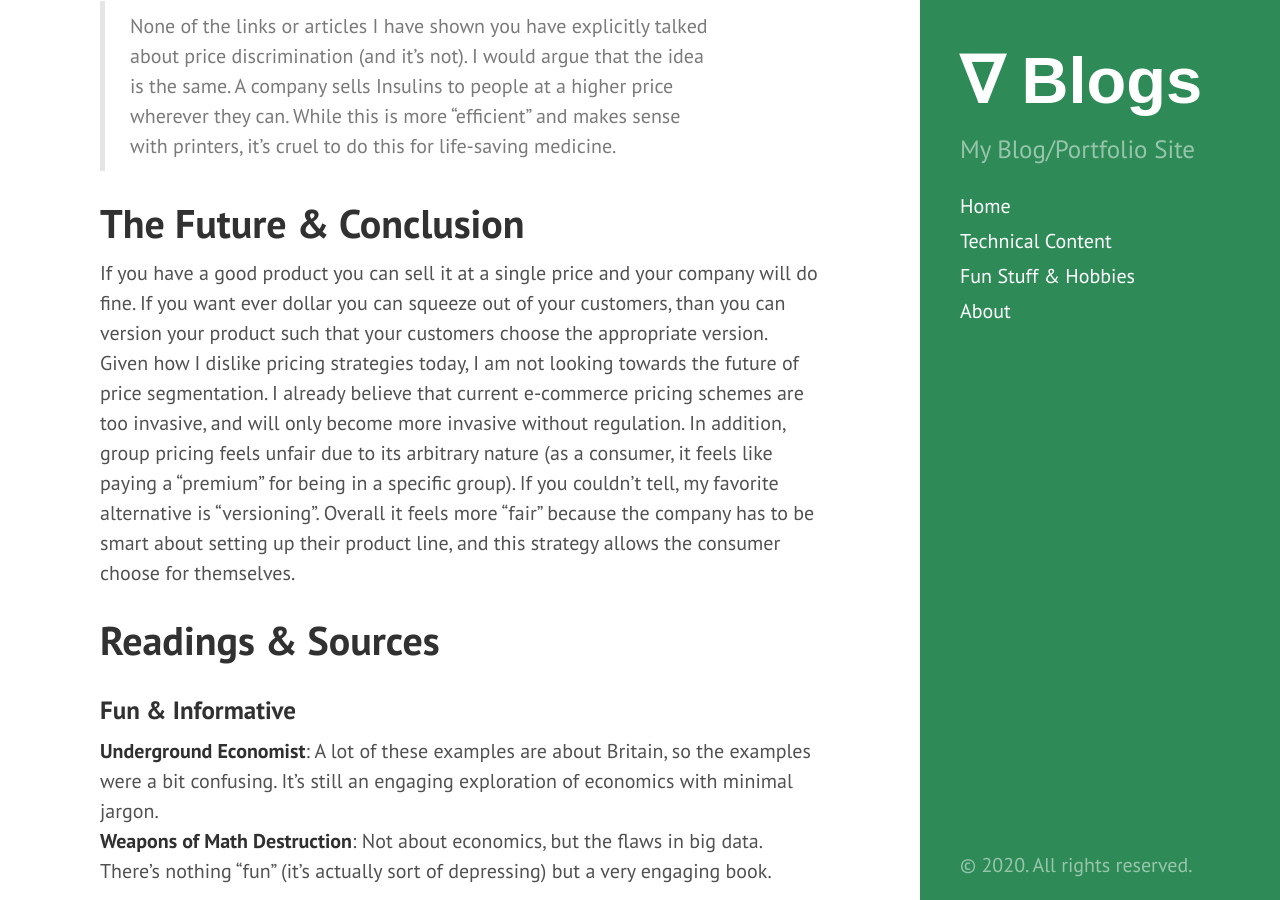
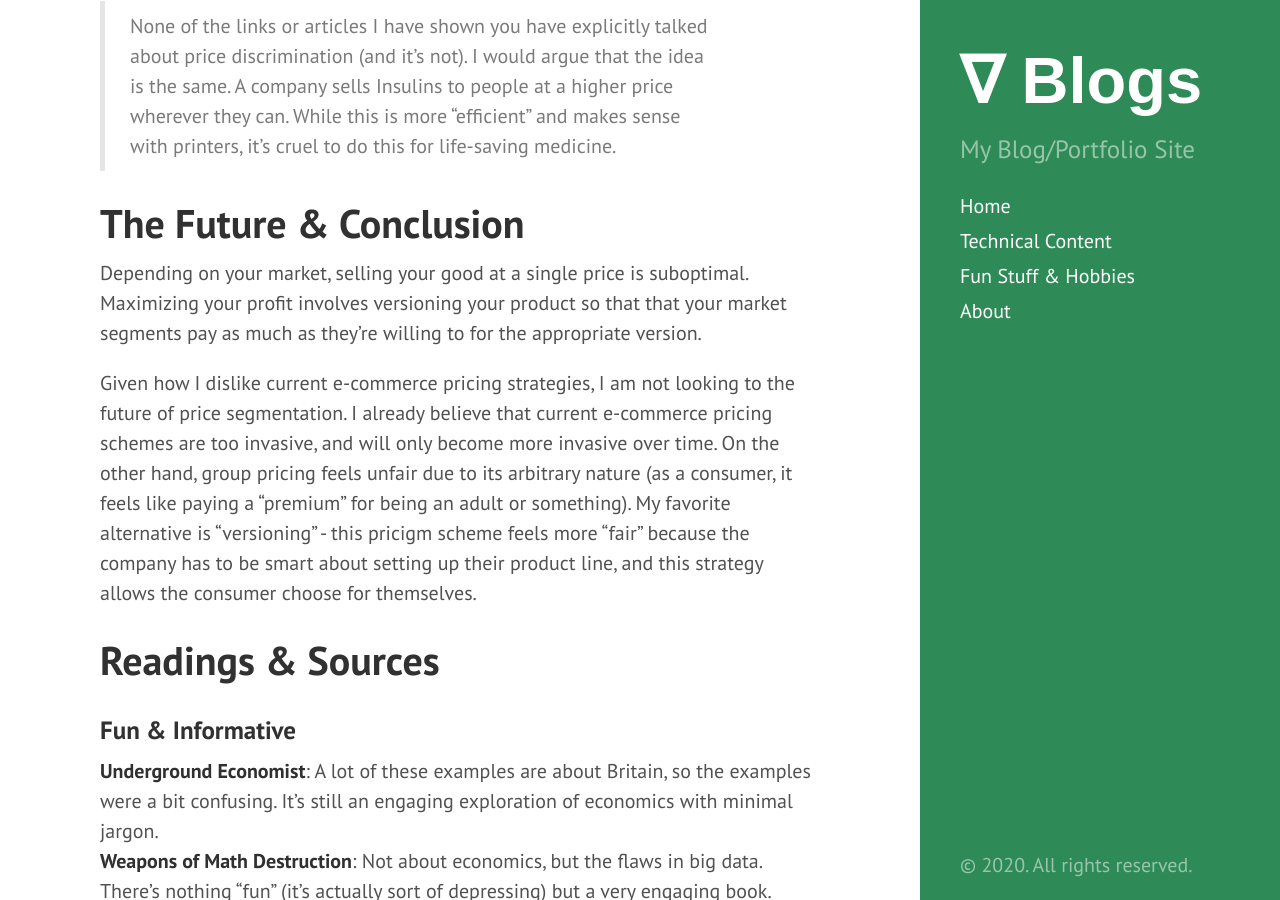
Before and after one commit to tedkim97/tedkim97.github.io, a Jekyll site: the page built from _posts/2019-03-02-price_disc_seg.md, in a window 1280 px wide and 900 px high, scrolled down 24881 px. Built offline with Jekyll 4.4.1, drawn with Linux system fonts in a browser that asks for light colours; formulas are drawn with MathJax 3.

Commit message:
slight conclucsino rework

```diff
--- a/_posts/2019-03-02-price_disc_seg.md
+++ b/_posts/2019-03-02-price_disc_seg.md
@@ -342,7 +342,9 @@ Even though segmentation sounds nice, there are still egregious cases where this
 > None of the links or articles I have shown you have explicitly talked about price discrimination (and it's not). I would argue that the idea is the same. A company sells Insulins to people at a higher price wherever they can. While this is more "efficient" and makes sense with printers, it's cruel to do this for life-saving medicine.
 
 # The Future & Conclusion
-If you have a good product you can sell it at a single price and your company will do fine. If you want ever dollar you can squeeze out of your customers, than you can version your product such that your customers choose the appropriate version. Given how I dislike pricing strategies today, I am not looking towards the future of price segmentation. I already believe that current e-commerce pricing schemes are too invasive, and will only become more invasive without regulation. In addition, group pricing feels unfair due to its arbitrary nature (as a consumer, it feels like paying a "premium" for being in a specific group). If you couldn't tell, my favorite alternative is "versioning". Overall it feels more "fair" because the company has to be smart about setting up their product line, and this strategy allows the consumer choose for themselves.
+Depending on your market, selling your good at a single price is suboptimal. Maximizing your profit involves versioning your product so that that your market segments pay as much as they're willing to for the appropriate version.
+
+Given how I dislike current e-commerce pricing strategies, I am not looking to the future of price segmentation. I already believe that current e-commerce pricing schemes are too invasive, and will only become more invasive over time. On the other hand, group pricing feels unfair due to its arbitrary nature (as a consumer, it feels like paying a "premium" for being an adult or something). My favorite alternative is "versioning" - this pricigm scheme feels more "fair" because the company has to be smart about setting up their product line, and this strategy allows the consumer choose for themselves.
 
 # Readings & Sources
 
```
